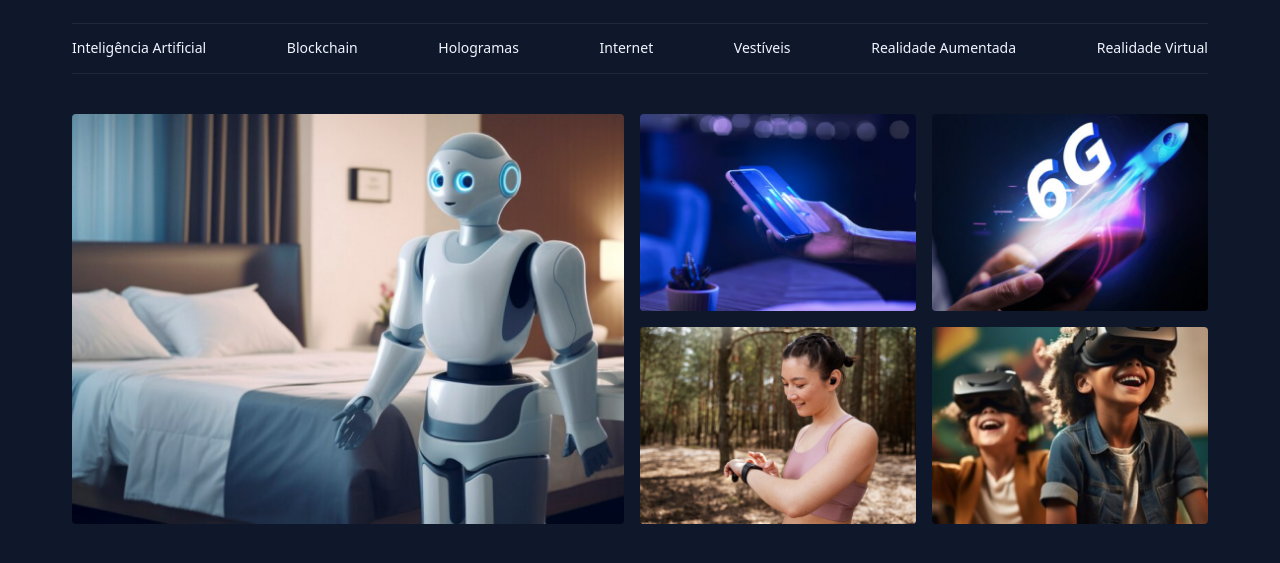
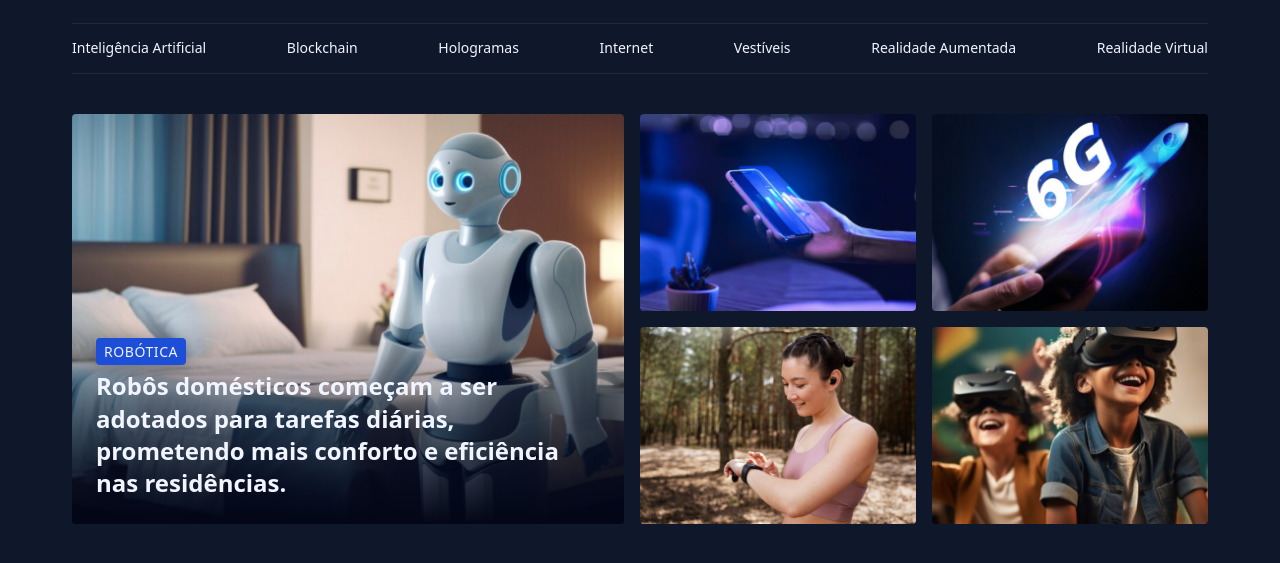
Before and after one commit to Darioluiz/news, a plain HTML site: page index.html in a window 1280 px wide. Shown: the part 51-614 px from the top of the page. Drawn offline with Linux system fonts and the light colour scheme.

Commit message:
finalizando cards

```diff
--- a/index.html
+++ b/index.html
@@ -38,12 +38,21 @@
 
     <main class="container grid">
       <section id="section-1" class="grid grid-flow-col gap-16px">
-        <div>
+        <figure class="card">
           <img
             src="/assets/img/Image 01.png"
             alt="imagem de um robo como assistente de uma casa"
           />
-        </div>
+
+          <figcaption>
+            <span class="tag-span">Robótica</span>
+
+            <h1 class="text-2xl">
+              Robôs domésticos começam a ser adotados para tarefas diárias,
+              prometendo mais conforto e eficiência nas residências.
+            </h1>
+          </figcaption>
+        </figure>
 
         <div class="grid grid-col-2 gap-16px">
           <div>
--- a/style/global.css
+++ b/style/global.css
@@ -10,7 +10,7 @@
   --h3: 900 1.4rem/140% var(--font-archivo);
   --text: 400 1.6rem/140% var(--font-archivo);
   --text-small: 400 1.4rem/145% var(--font-archivo);
-  --span: 600 1.4rem/145% var(--font-archivo);
+  --span: 400 1.4rem/145% var(--font-archivo);
 
   /*Colors Background*/
   --bg-color: #0f172a;
--- a/style/section-1.css
+++ b/style/section-1.css
@@ -6,4 +6,32 @@ main {
     object-fit: cover;
     border-radius: 4px;
   }
+
+  section > div span {
+    font: var(--span);
+    background-color: var(--brand-color-dark);
+    padding: 0.4rem 0.8rem;
+  }
+
+  .card {
+    position: relative;
+    &::before {
+      content: '';
+      border-radius: 0.4rem;
+      position: absolute;
+      inset: 0;
+      top: 50%;
+      background: linear-gradient(180deg, rgba(2, 6, 23, 0) 0%, #020617 100%);
+    }
+  }
+
+  figcaption {
+    position: absolute;
+    bottom: 0;
+    padding: 2.4rem;
+  }
+
+  h1 {
+    margin-top: 0.8rem;
+  }
 }
--- a/style/utility.css
+++ b/style/utility.css
@@ -15,3 +15,30 @@
 .gap-16px {
   gap: 1.6rem;
 }
+
+.text-2xl {
+  font: var(--h1);
+}
+
+.text-xl {
+  font: var(--h2);
+}
+
+.text-lg {
+  font: var(--h3);
+}
+
+.text-sml {
+  font: var(--text-small);
+}
+
+.tag-span {
+  font: var(--span);
+  color: var(--text-color-primary);
+  background-color: var(--brand-color-dark);
+  letter-spacing: 0.04em;
+  border-radius: 0.4rem;
+  padding: 0.4rem 0.8rem;
+  box-shadow: 0px 4px 16px rgba(2, 6, 23, 0.25);
+  text-transform: uppercase;
+}
```
